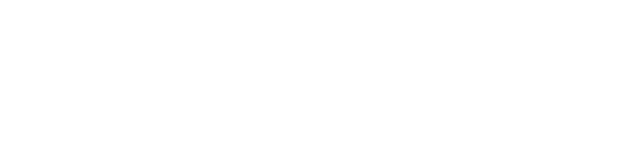
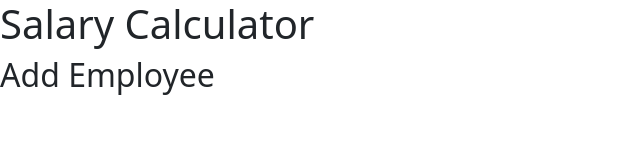
Before and after one commit to trohde13/jquery-salary-calculator, a plain HTML site: page index.html in a window 1280 px wide. Shown: the whole page, without its empty margins (0-640 px from the left). Drawn offline with Linux system fonts and the light colour scheme.

Commit message:
added: comments with general layout to index. added: body, header, main to index

```diff
--- a/index.html
+++ b/index.html
@@ -12,7 +12,37 @@
 </head>
 
 <body>
+<!--Title Header-->
+    <header>
+        <h1>Salary Calculator</h1>
+    </header>
 
+    <main>
+<!-- Title for Inputs -->
+        <div>
+            <h2>Add Employee</h2>
+        </div>
+<!-- Input Fields -->
+        <div>
+
+        </div>
+
+
+
+<!-- Submit Button -->
+
+
+
+<!-- Table for Employee Info -->
+
+
+
+<!-- Delete Buttons -->
+
+
+<!-- Calculation for Monthly Totals -->
+
+    </main>
 
 
 
```
